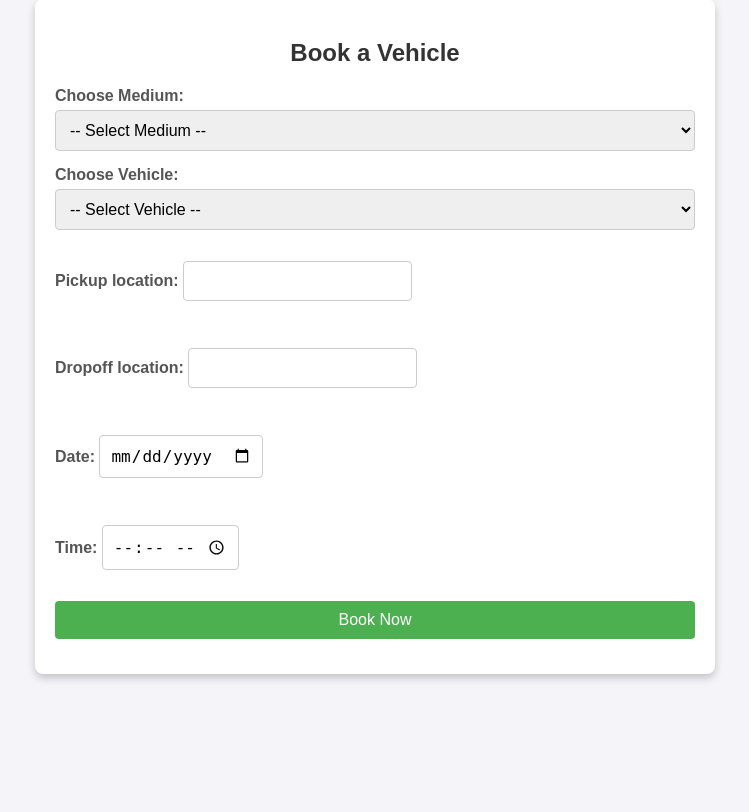
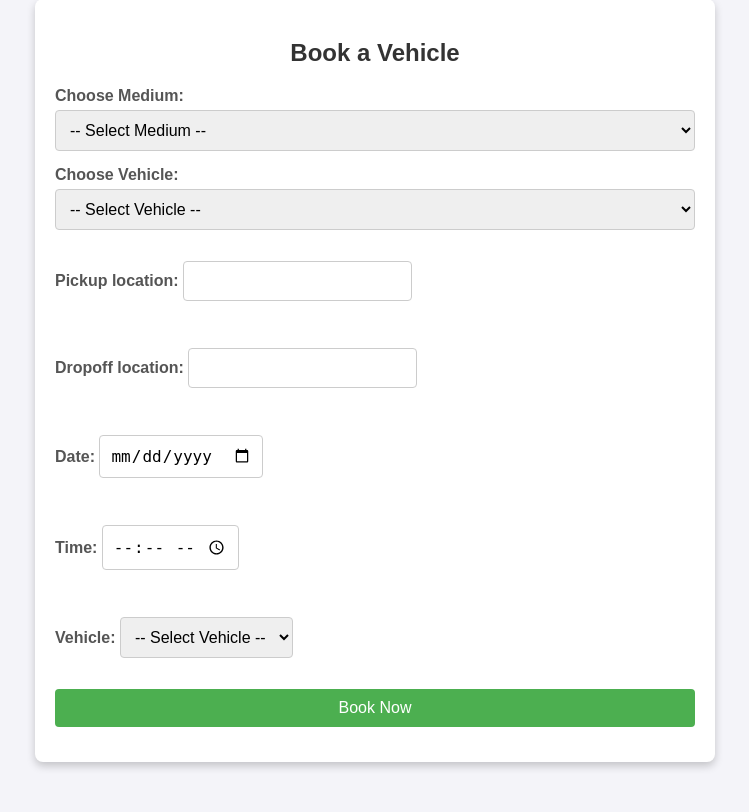
Before and after one commit to sumayaruhas/niceeeee, a Django app: page /book-vehicle/ in a window 1280 px wide. Shown: the part 51-863 px from the top of the page, without its empty margins (265-1014 px from the left). Before the commit the page ends 732 px from the top, so only its background shows below. Run offline with Django 5.2, Linux system fonts and the light colour scheme; a user stored in the database is signed in; data that the repository does not hold is empty.

Commit message:
jani na ki korsi :)

```diff
--- a/website/main/forms.py
+++ b/website/main/forms.py
@@ -43,8 +43,10 @@
 class BookingForm(forms.ModelForm):
     class Meta:
         model = Booking
-        fields = ['pickup_location', 'dropoff_location', 'date', 'time']
+        fields = ['pickup_location', 'dropoff_location', 'date', 'time', 'vehicle']
         widgets = {
             'date': forms.DateInput(attrs={'type': 'date'}),
             'time': forms.TimeInput(attrs={'type': 'time'}),
         }
+
+    vehicle = forms.ModelChoiceField(queryset=VehicleMedium.objects.all(), empty_label="-- Select Vehicle --", required=True)
--- a/website/main/templates/book_vehicle.html
+++ b/website/main/templates/book_vehicle.html
@@ -80,10 +80,30 @@
             <label for="vehicle">Choose Vehicle:</label>
             <select id="vehicle" name="vehicle_id">
                 <option value="">-- Select Vehicle --</option>
-                {% for vehicle in vehicles %}
-                    <option class="vehicle-option" data-medium="{{ vehicle.medium.name }}" value="{{ vehicle.id }}">{{ vehicle.name }} - {{ vehicle.license_plate }}</option>
-                {% endfor %}
             </select>
+
+            <script>
+                document.addEventListener("DOMContentLoaded", function () {
+                    const vehicleSelect = document.getElementById("vehicle");
+
+                    fetch('/api/get-vehicles/')
+                        .then(response => response.json())
+                        .then(vehicles => {
+                            vehicles.forEach(vehicle => {
+                                const option = document.createElement("option");
+                                option.value = vehicle.id;
+                                option.textContent = `${vehicle.name} - ${vehicle.license_plate}`;
+                                option.setAttribute("data-medium", vehicle.medium);
+                                option.classList.add("vehicle-option");  // Add class for filtering
+                                vehicleSelect.appendChild(option);
+                            });
+
+                            // Ensure filtering works after loading the vehicles
+                            filterVehicles();
+                        })
+                        .catch(error => console.error("Error fetching vehicles:", error));
+                });
+            </script>
 
             {{ form.as_p }}
 
--- a/website/main/urls.py
+++ b/website/main/urls.py
@@ -25,8 +25,9 @@
     path('registration/bicycle/', views.car_reg, name='bicycle_registration'),
     path('help', views.help, name='help'),
     path('book-vehicle/', views.book_vehicle, name='book_vehicle'),
-    path('booking-success/', views.booking_success, name='booking_success')
+    path('booking-success/', views.booking_success, name='booking_success'),
+    path('api/get-vehicles/', views.get_vehicles, name='get_vehicles')
 
 ]
  # cd website
-  # python manage.py runserver
+# python manage.py runserver
--- a/website/main/views.py
+++ b/website/main/views.py
@@ -8,6 +8,7 @@
 from .forms import BookingForm
 from .models import VehicleMedium, Vehicle
 from django.contrib import messages
+from django.http import JsonResponse
 
 def help_request_view(request):
     if request.method == 'POST':
@@ -109,6 +110,21 @@
     return redirect('home')
 
 @login_required
+def get_vehicles(request):
+    if request.method == 'GET':
+        vehicles = Vehicle.objects.all()
+        vehicles_data = [
+            {
+                "id": vehicle.id,
+                "name": vehicle.name,
+                "license_plate": vehicle.license_plate,
+                "medium": vehicle.medium.name
+            }
+            for vehicle in vehicles
+        ]
+        return JsonResponse(vehicles_data, safe=False)
+
+@login_required
 def book_vehicle(request):
     mediums = VehicleMedium.objects.all()
     vehicles = Vehicle.objects.all()
@@ -118,8 +134,6 @@
         if form.is_valid():
             booking = form.save(commit=False)
             booking.user = request.user
-            vehicle_id = request.POST.get('vehicle_id')
-            booking.vehicle = Vehicle.objects.get(id=vehicle_id)
             booking.save()
             return redirect('booking_success')
     else:
@@ -130,6 +144,5 @@
         'mediums': mediums,
         'vehicles': vehicles
     })
-
 def booking_success(request):
     return render(request, 'booking_success.html')
```
